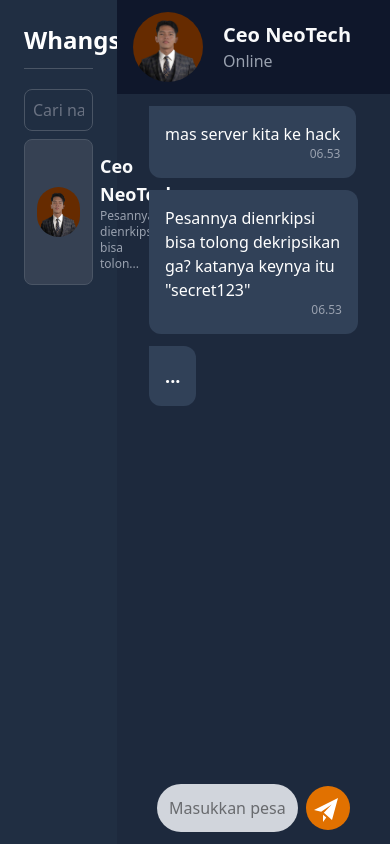
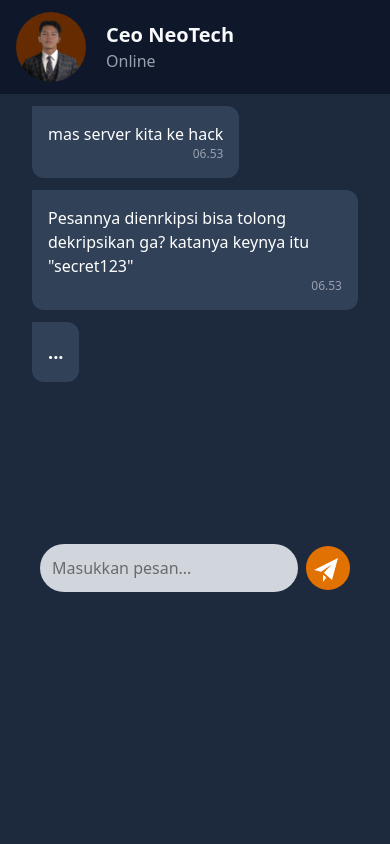
Before and after one commit to Haippp/CTF-Crypto-for-Baby, a website: page x0r-playground/index.html in a window 390 px wide. Drawn offline with Linux system fonts and the light colour scheme.

Commit message:
feat(x0r-playground): penambahan responsive

```diff
--- a/x0r-playground/index.html
+++ b/x0r-playground/index.html
@@ -21,9 +21,9 @@
       }
     </style>
   </head>
-  <body class="grid grid-cols-10 bg-slate-800">
+  <body class="grid grid-cols-1  md:grid-cols-10 bg-slate-800">
     <aside
-      class="col-span-3 p-6 grid grid-cols-1 gap-2 bg-slate-700/20 min-h-screen">
+      class="hidden md:block md:col-span-3 p-6 grid grid-cols-1 gap-2 bg-slate-700/20 min-h-screen">
       <div class="flex flex-col gap-2">
         <h1
           class="text-2xl font-black text-white mb-3 border-b border-gray-600 pb-3">
@@ -52,7 +52,7 @@
         </div>
       </div>
     </aside>
-    <main class="col-span-7 relative">
+    <main class="md:col-span-7 relative">
       <div class="flex w-full gap-5 bg-slate-900 pl-4 py-3 items-center">
         <img
           src="/asset/img/ceo-neotech.jpg"
@@ -63,7 +63,6 @@
           <p class="text-gray-400">Online</p>
         </div>
       </div>
-      <!-- Chatting -->
       <div class="pb-10 pt-3 max-h-full h-[510px]">
         <div
           class="px-8 grid grid-cols-1 gap-3 max-h-full overflow-auto overflow-y-auto scroll-smooth no-scrollbar"
```
Also changed, not shown: asset/output.css.
